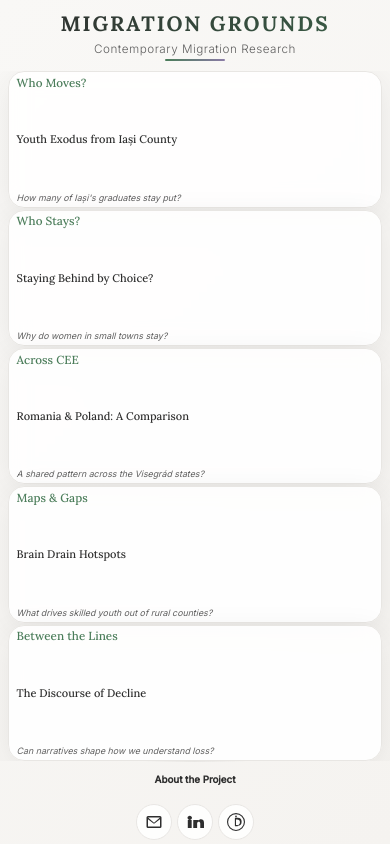
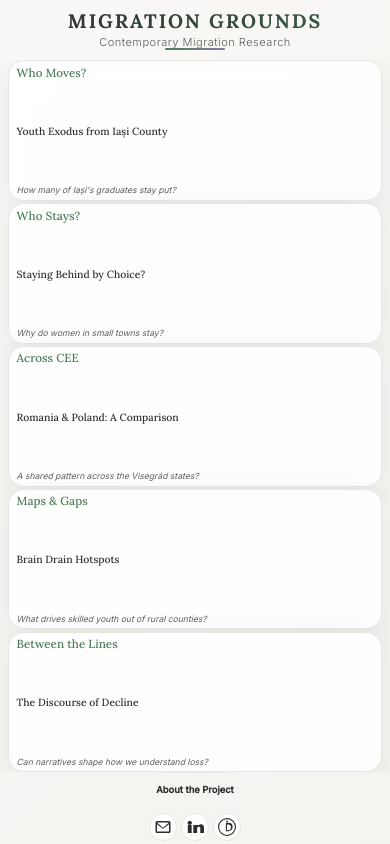
Before and after one commit to ncz11/migrationgrounds, a plain HTML site: page index.html in a window 390 px wide. Drawn offline with nearby package versions, Linux system fonts and the light colour scheme.

Commit message:
Add files via upload

```diff
--- a/index.html
+++ b/index.html
@@ -588,6 +588,104 @@
     height: 16px;
   }
 }
+
+@media screen and (max-width: 480px) {
+  html, body {
+    margin: 0 !important;
+    padding: 0 !important;
+    height: 100vh !important;
+    overflow: hidden !important;
+    font-size: 13px;
+    display: flex;
+    flex-direction: column;
+    justify-content: start;
+  }
+
+  header {
+    padding: 1.2vh 3vw 0.8vh;
+  }
+
+  .site-title {
+    font-size: 1.5rem !important;
+    line-height: 1.1 !important;
+    margin-bottom: 0.2vh;
+  }
+
+  .subtitle {
+    font-size: 0.85rem !important;
+    margin-bottom: 0.2vh;
+  }
+
+  main {
+    flex-grow: 1;
+    padding: 0 2vw;
+    display: flex;
+    flex-direction: column;
+    justify-content: start;
+  }
+
+  .grid {
+    display: flex;
+    flex-direction: column;
+    gap: 0.3vh;
+    flex-grow: 1;
+  }
+
+  .preview-box {
+    flex: 1;
+    padding: 0.5vh 2vw !important;
+    font-size: 0.7rem !important;
+    line-height: 1.2 !important;
+    background: rgba(255,255,255,0.88);
+    gap: 0.3vh;
+  }
+
+  .section-title {
+    margin-bottom: 0.1vh !important;
+  }
+
+  .article-title {
+    font-size: 0.8rem !important;
+    margin: 0.1vh 0 !important;
+    line-height: 1.2 !important;
+  }
+
+  .article-chapeau {
+    font-size: 0.7rem !important;
+    margin: 0.1vh 0 !important;
+    line-height: 1.2 !important;
+  }
+
+  .article-lead {
+    font-size: 0.66rem !important;
+    margin-top: 0.2vh !important;
+    line-height: 1.2 !important;
+  }
+
+  footer {
+    font-size: 0.7rem;
+    padding: 0.4vh 3vw 0.3vh;
+  }
+
+  .footer-links a {
+    font-weight: bold;
+    font-size: 0.72rem !important;
+  }
+
+  .icon-links {
+    gap: 4px;
+    margin-top: 0.3vh;
+  }
+
+  .icon-links a {
+    padding: 4px !important;
+  }
+
+  .icon-links svg {
+    width: 16px;
+    height: 16px;
+  }
+}
 </style>
 </head>
 <body>
```
